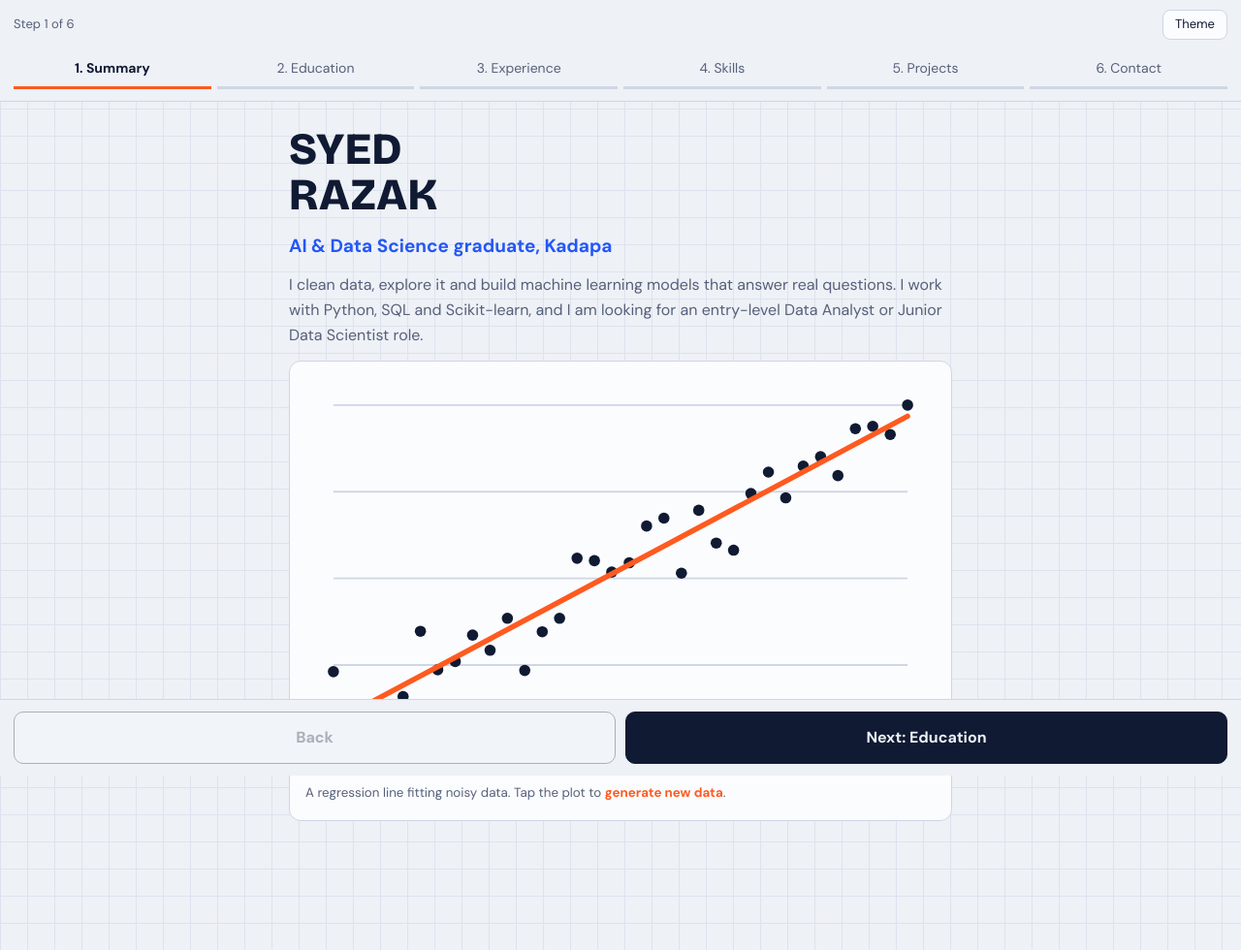
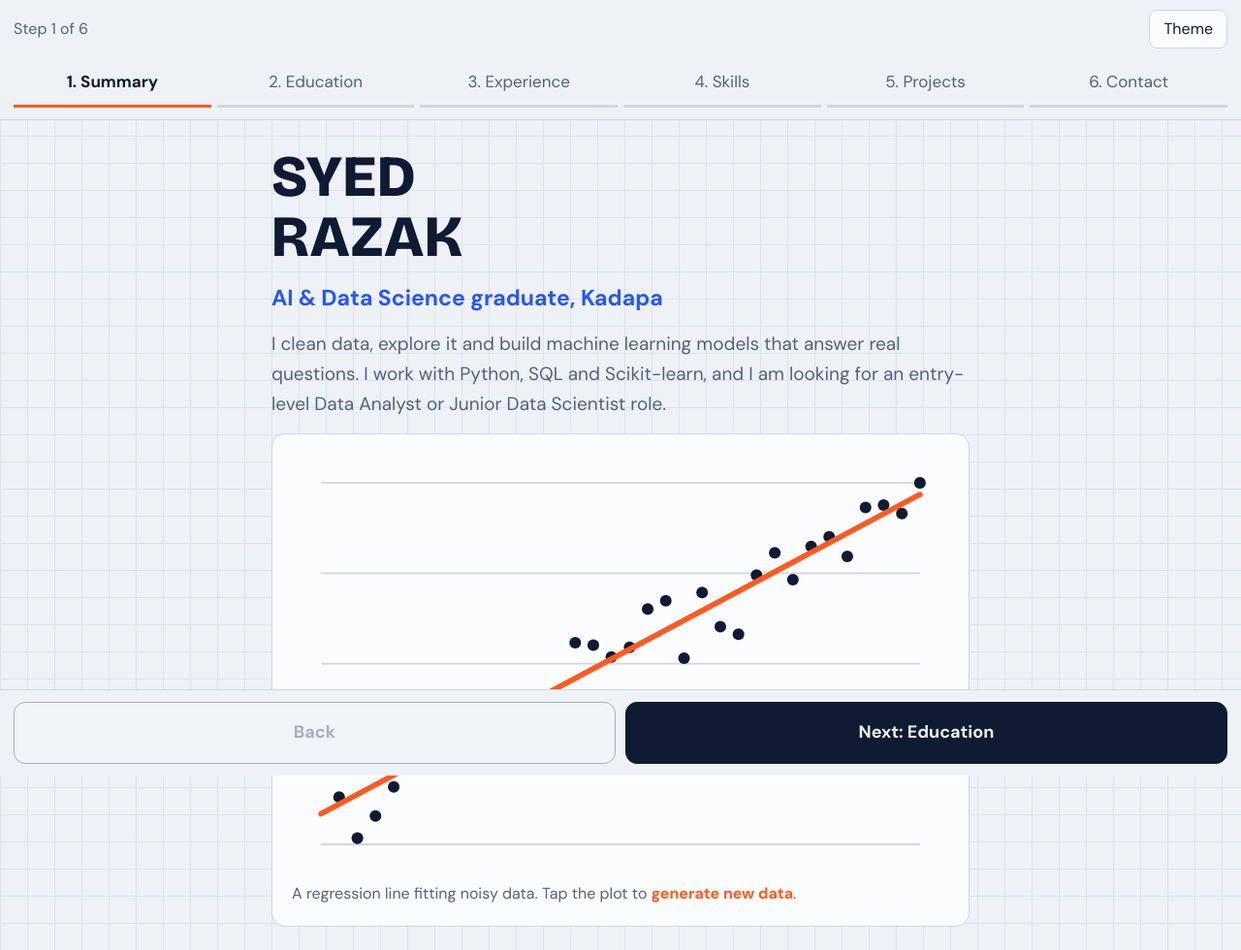
Before and after one commit to razaksyed40-glitch/razaksyed40-glitch.github.io, a plain HTML site: page index.html in a window 1280 px wide. Shown: the top 980 px of the page at 97% size. Drawn offline with nearby package versions, Linux system fonts and the light colour scheme.

Commit message:
Add files via upload

```diff
--- a/index.html
+++ b/index.html
@@ -12,34 +12,34 @@ box-sizing:border-box;padding-top:env(safe-area-inset-top,0px);padding-bottom:en
 :root[data-theme="dark"]{--bg:#0c1220;--grid:#161f33;--card:#121a2c;--ink:#eef2fb;--mute:#97a3bd;--line:#26314d;--acc:#ff7a45;--blue:#7b98ff;--chip:#1b2540;--onacc:#0c1220}
 *{box-sizing:border-box}
 html{scroll-padding-top:env(safe-area-inset-top,0px)}
-body{margin:0;color:var(--ink);font-family:"DM Sans",system-ui,-apple-system,"Segoe UI",sans-serif;line-height:1.6;min-height:100vh;
+body{margin:0;color:var(--ink);font-family:"DM Sans",system-ui,-apple-system,"Segoe UI",sans-serif;font-size:19px;line-height:1.65;min-height:100vh;
 background-color:var(--bg);background-image:linear-gradient(var(--grid) 1px,transparent 1px),linear-gradient(90deg,var(--grid) 1px,transparent 1px);background-size:28px 28px}
 .disp{font-family:"Bricolage Grotesque","DM Sans",system-ui,sans-serif}
 header{position:sticky;top:env(safe-area-inset-top,0px);z-index:5;background:var(--bg);border-bottom:1px solid var(--line);padding:10px 14px 12px}
 .row{display:flex;justify-content:space-between;align-items:center;margin-bottom:10px}
-.row span{font-size:13px;color:var(--mute)}
-.row button{font:inherit;font-size:13px;background:var(--card);color:var(--ink);border:1px solid var(--line);border-radius:8px;padding:4px 12px;cursor:pointer}
+.row span{font-size:16px;color:var(--mute)}
+.row button{font:inherit;font-size:16px;background:var(--card);color:var(--ink);border:1px solid var(--line);border-radius:8px;padding:6px 14px;cursor:pointer}
 .plate{display:flex;gap:6px;overflow-x:auto}
-.plate button{flex:1;min-width:max-content;font:inherit;font-size:14px;padding:8px 6px;background:none;border:0;border-bottom:3px solid var(--line);color:var(--mute);cursor:pointer}
+.plate button{flex:1;min-width:max-content;font:inherit;font-size:17px;padding:10px 8px;background:none;border:0;border-bottom:3px solid var(--line);color:var(--mute);cursor:pointer}
 .plate button.done{border-color:var(--ink)}
 .plate button.on{color:var(--ink);font-weight:700;border-color:var(--acc)}
-main{max-width:720px;margin:0 auto;padding:26px 18px 120px;position:relative}
+main{max-width:760px;margin:0 auto;padding:28px 20px 140px;position:relative}
 .ghostx{position:absolute;right:6px;top:-6px;font-size:220px;line-height:1;font-weight:800;color:var(--ink);opacity:.06;pointer-events:none;user-select:none}
 .kicker{font-size:14px;font-weight:700;color:var(--acc);margin:0 0 4px}
 h1,h2{font-family:"Bricolage Grotesque","DM Sans",sans-serif;font-weight:800;margin:0 0 14px;letter-spacing:-.02em;position:relative}
-h1{font-size:46px;line-height:1.02;letter-spacing:.01em}
-h2{font-size:34px;line-height:1.1}
+h1{font-size:60px;line-height:1.02;letter-spacing:.01em}
+h2{font-size:42px;line-height:1.1}
 p{color:var(--mute);margin:0 0 14px;max-width:62ch;position:relative}
-.sub{color:var(--blue);font-weight:700;font-size:19px;margin:0 0 12px}
-.card{background:var(--card);border:1px solid var(--line);border-radius:12px;padding:16px;margin-bottom:14px;position:relative}
-.card h3{margin:0 0 8px;font-size:16px}
+.sub{color:var(--blue);font-weight:700;font-size:23px;margin:0 0 12px}
+.card{background:var(--card);border:1px solid var(--line);border-radius:14px;padding:20px;margin-bottom:16px;position:relative}
+.card h3{margin:0 0 10px;font-size:21px}
 .chips{display:flex;flex-wrap:wrap;gap:8px}
-.chips span{background:var(--chip);border:1px solid var(--line);border-radius:999px;padding:2px 12px;font-size:14px}
-.big{font-family:"Bricolage Grotesque","DM Sans",sans-serif;font-weight:800;font-size:56px;line-height:1;color:var(--acc)}
-dl{margin:0}dt{font-size:13px;font-weight:700;color:var(--mute);margin-top:10px}dt:first-child{margin-top:0}dd{margin:0}
-.plot{cursor:pointer}.plot svg{width:100%;height:auto;display:block}.plot small{color:var(--mute)}.plot small b{color:var(--acc)}
+.chips span{background:var(--chip);border:1px solid var(--line);border-radius:999px;padding:4px 14px;font-size:17px}
+.big{font-family:"Bricolage Grotesque","DM Sans",sans-serif;font-weight:800;font-size:76px;line-height:1;color:var(--acc)}
+dl{margin:0}dt{font-size:16px;font-weight:700;color:var(--mute);margin-top:14px}dt:first-child{margin-top:0}dd{margin:0}
+.plot{cursor:pointer}.plot svg{width:100%;height:auto;display:block}.plot small{color:var(--mute);font-size:16px;display:block;margin-top:8px}.plot small b{color:var(--acc)}
 .nav{position:fixed;left:0;right:0;bottom:0;background:var(--bg);border-top:1px solid var(--line);padding:12px 14px calc(12px + env(safe-area-inset-bottom,0px));display:flex;gap:10px;z-index:6}
-.btn{flex:1;font:inherit;font-weight:700;padding:13px 16px;border-radius:10px;border:1.5px solid var(--ink);background:var(--card);color:var(--ink);cursor:pointer;text-align:center}
+.btn{flex:1;font:inherit;font-weight:700;padding:16px 16px;font-size:18px;border-radius:12px;border:1.5px solid var(--ink);background:var(--card);color:var(--ink);cursor:pointer;text-align:center}
 .btn.p{background:var(--ink);color:var(--bg)}
 .btn[disabled]{opacity:.3;cursor:default}
 a{color:var(--blue)}
@@ -61,7 +61,7 @@ var S=[
 {l:"Experience",h:function(){return '<h2>AI internship</h2><div class="card"><div class="big">11</div><p style="margin:6px 0 0">weeks of AI internship, focused on detecting cyber attacks with machine learning.</p></div><div class="chips"><span>Python</span><span>Machine learning</span><span>Cyber security data</span></div>'}},
 {l:"Skills",h:function(){return '<h2>Skills</h2><div class="card"><h3>Programming</h3><div class="chips"><span>Python</span><span>SQL</span><span>Data Structures and Algorithms</span></div></div><div class="card"><h3>Data analysis</h3><div class="chips"><span>Data cleaning</span><span>EDA</span><span>NumPy</span><span>Pandas</span><span>Matplotlib</span><span>Seaborn</span></div></div><div class="card"><h3>AI and machine learning</h3><div class="chips"><span>Scikit-learn</span><span>Machine learning</span><span>NLP</span><span>Generative AI</span></div></div><div class="card"><h3>Tools</h3><div class="chips"><span>Git</span><span>GitHub</span><span>Version control</span></div></div><div class="card"><h3>Learning now</h3><div class="chips"><span>Deep learning</span><span>RAG</span><span>Agentic AI</span></div></div>'}},
 {l:"Projects",h:function(){return '<h2>Projects</h2><div class="card"><h3>Credit Score Predictor</h3><p style="margin:0 0 10px">Capstone project. A machine learning model that sorts bank applicants into risk groups.</p><div class="chips"><span>Python</span><span>Scikit-learn</span></div></div><div class="card"><h3>LLM-Powered Document Assistant</h3><p style="margin:0 0 10px">A document assistant that uses NLP and Generative AI.</p><div class="chips"><span>NLP</span><span>Generative AI</span></div></div><div class="card"><h3>Cyber Attack Detection</h3><p style="margin:0 0 10px">Built during my 11-week AI internship.</p><div class="chips"><span>Python</span><span>Machine learning</span></div></div>'}},
-{l:"Contact",h:function(){return '<h2>Contact</h2><p>I am open to entry-level Data Analyst and Junior Data Scientist roles. Send me a message and I will reply soon.</p><div class="card"><dl><dt>Email</dt><dd><a href="mailto:your-email@example.com">your-email@example.com</a></dd><dt>GitHub</dt><dd><a href="https://github.com/your-username">github.com/your-username</a></dd><dt>Location</dt><dd>Kadapa, Andhra Pradesh, India</dd></dl></div><p style="font-size:13px">Replace the email and GitHub placeholders with your real ones.</p>'}}
+{l:"Contact",h:function(){return '<h2>Contact</h2><p>I am open to entry-level Data Analyst and Junior Data Scientist roles. Send me a message and I will reply soon.</p><div class="card"><dl><dt>Email</dt><dd><a href="mailto:razaksyed40@gmail.com">razaksyed40@gmail.com</a></dd><dt>Phone</dt><dd><a href="tel:+919391679495">+91 93916 79495</a></dd><dt>GitHub</dt><dd><a href="https://github.com/razaksyed40-glitch">github.com/razaksyed40-glitch</a></dd><dt>Location</dt><dd>Kadapa, Andhra Pradesh, India</dd></dl></div>'}}
 ];
 var cur=0,plate=document.getElementById("plate"),main=document.getElementById("main"),btns=[];
 S.forEach(function(s,i){
```
